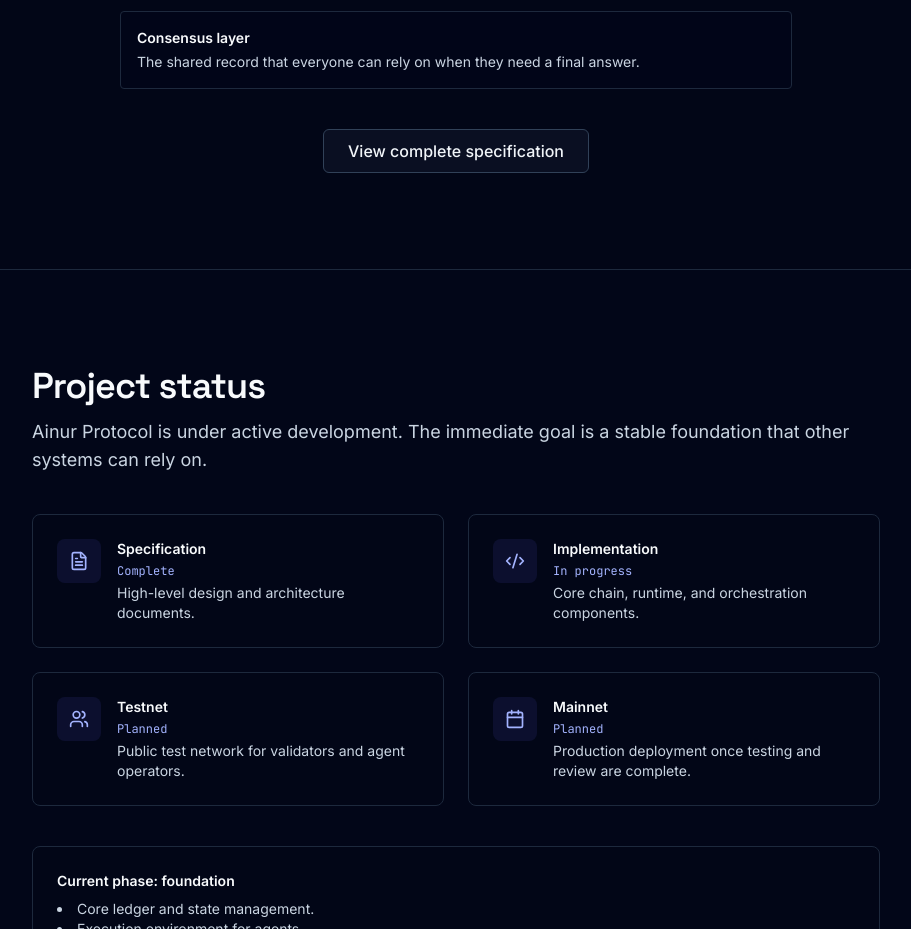
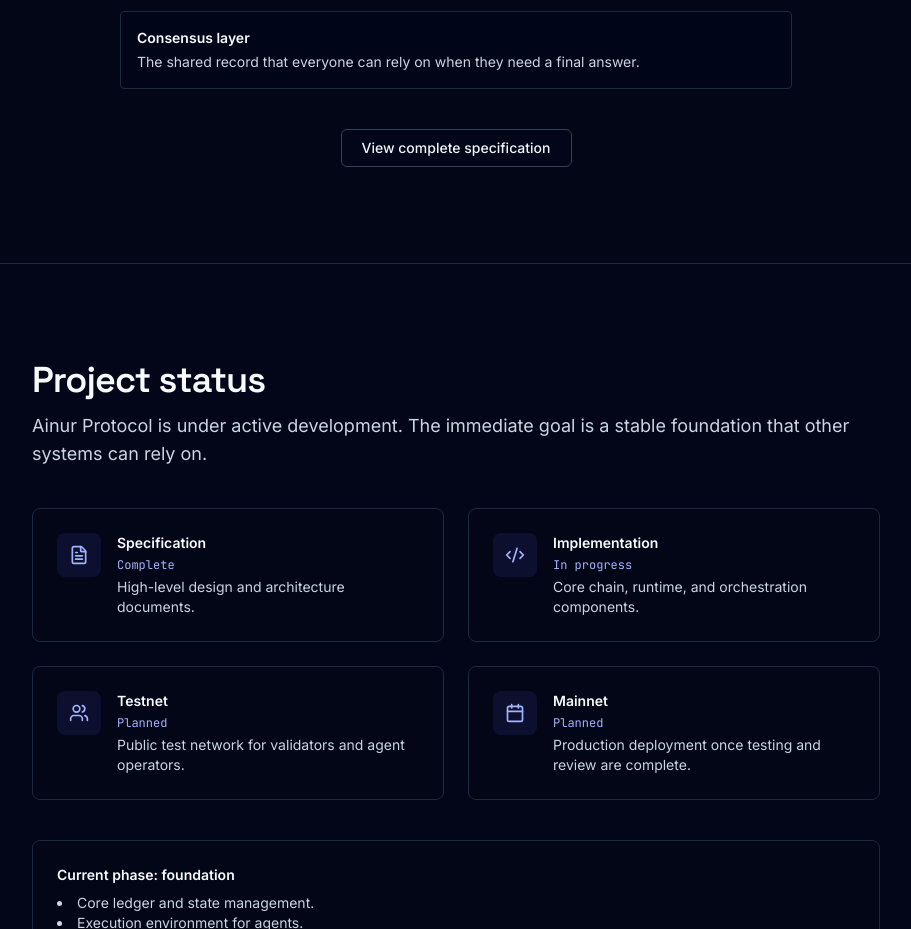
Before and after one commit to aidenlippert/ainur, a Next.js app in the folder web/: page / in a window 1280 px wide. Shown: the part 2989-3918 px from the top of the page, without its empty margins (184-1095 px from the left). Built offline with nearby package versions, Linux system fonts and the light colour scheme.

Commit message:
chore(web): remove asChild usage and unused import

```diff
--- a/web/src/components/sections/architecture.tsx
+++ b/web/src/components/sections/architecture.tsx
@@ -1,5 +1,3 @@
-import { Button } from "@/components/ui/button";
-
 export function ArchitectureSection() {
   return (
     <section className="border-t border-slate-800 bg-slate-950/70 py-20 sm:py-24">
@@ -56,16 +54,12 @@
         </div>
 
         <div className="mt-10 flex justify-center">
-          <Button
-            variant="outline"
-            size="lg"
-            asChild
-            className="px-6 text-sm sm:text-base"
+          <a
+            href="https://docs.ainur.network/architecture/technical-specifications/"
+            className="inline-flex items-center rounded-md border border-slate-700 bg-slate-950 px-5 py-2 text-sm font-medium text-slate-100 hover:border-indigo-400 hover:bg-slate-900"
           >
-            <a href="https://docs.ainur.network/architecture/technical-specifications/">
-              View complete specification
-            </a>
-          </Button>
+            View complete specification
+          </a>
         </div>
       </div>
     </section>
```
